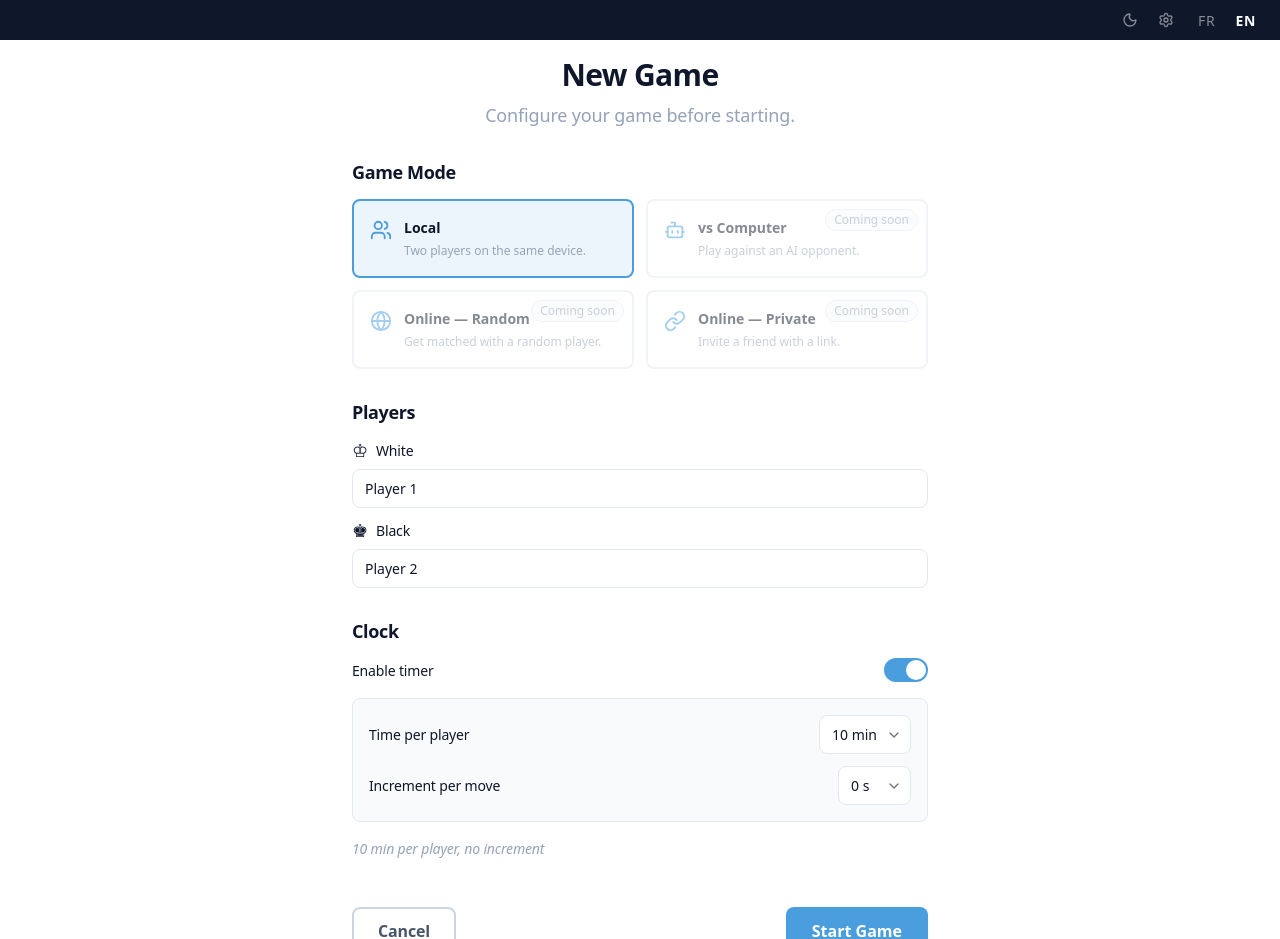
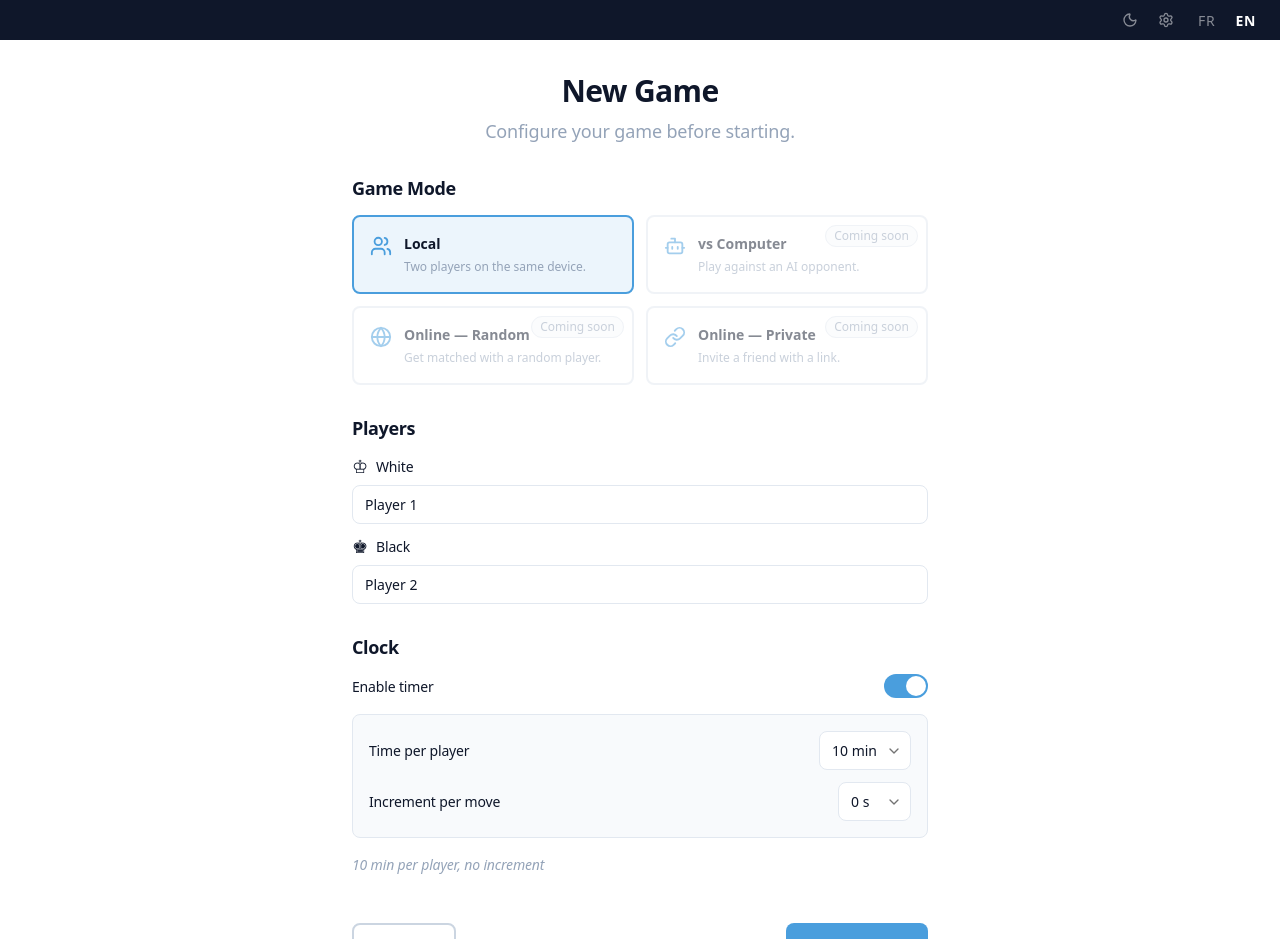
Before and after one commit to Gcob/chess, a Vue app in the folder frontend/: page /new-game in a window 1280 px wide. Shown: the top 939 px of the page. Built offline with nearby package versions, Linux system fonts and the light colour scheme.

Commit message:
feat: adjust padding in layout and NewGameForm for improved spacing

```diff
--- a/frontend/src/assets/styles/_layouts.scss
+++ b/frontend/src/assets/styles/_layouts.scss
@@ -19,5 +19,5 @@
   align-items: center;
   justify-content: center;
   gap: $spacing-4;
-  padding: $spacing-4;
+  padding: $spacing-8;
 }
--- a/frontend/src/components/NewGameForm.vue
+++ b/frontend/src/components/NewGameForm.vue
@@ -180,6 +180,7 @@ const timerSummary = computed(() => {
   gap: $spacing-8;
   width: 100%;
   max-width: 36rem;
+  padding-bottom: $spacing-4;
 
   &__section {
     display: flex;
@@ -320,7 +321,7 @@ const timerSummary = computed(() => {
     display: flex;
     justify-content: space-between;
     gap: $spacing-3;
-    padding-top: $spacing-4;
+    padding: $spacing-4 0;
   }
 }
 </style>
```
